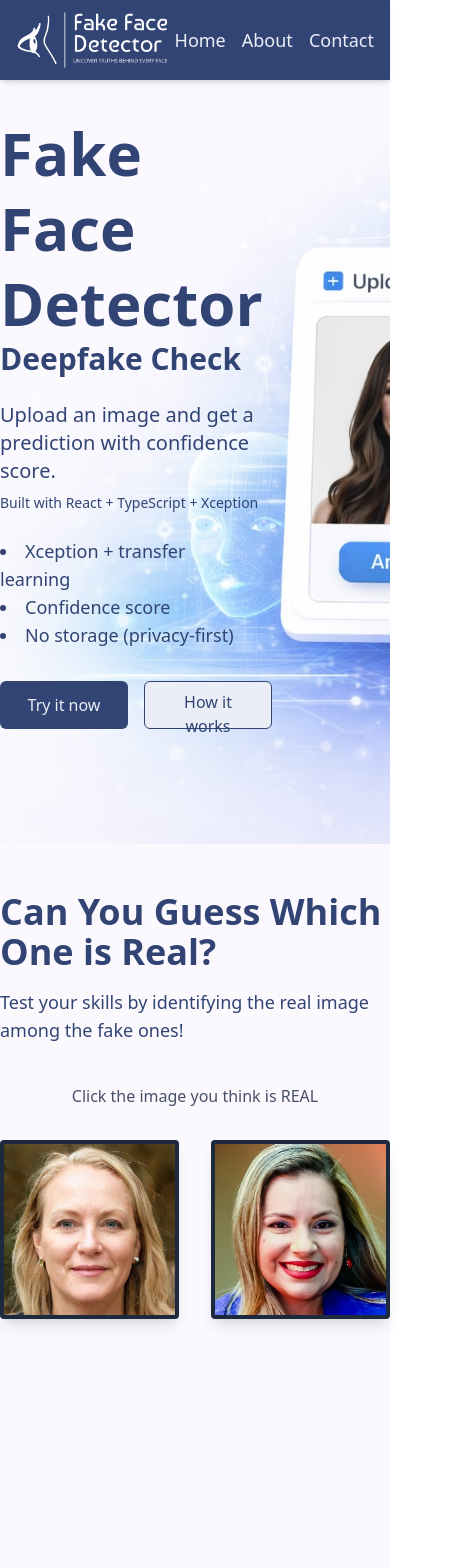
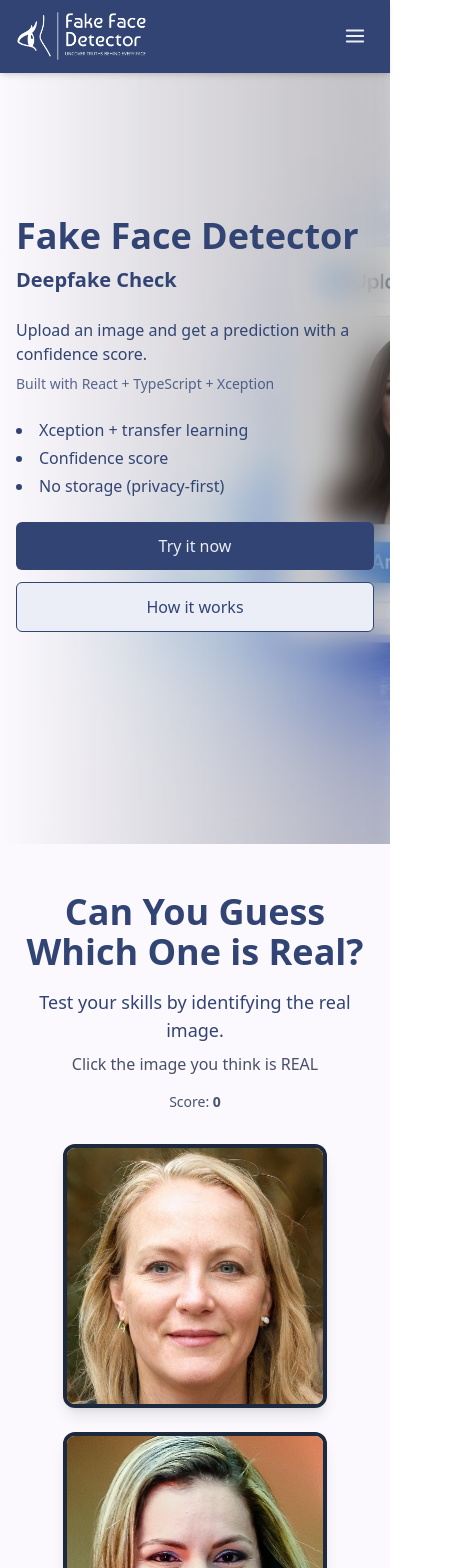
Before and after one commit to Eslam-Aly/fake-face-detector-client, a React (Vite) app: page / in a window 390 px wide. Shown: the top 1568 px of the page, 464 px wide, since content can reach past the window. Built offline with nearby package versions, Linux system fonts and the light colour scheme.

Commit message:
refactor: enhance layout and accessibility across components; improve responsiveness and user interaction elements

```diff
--- a/src/components/DeepFakeDetector.tsx
+++ b/src/components/DeepFakeDetector.tsx
@@ -57,25 +57,27 @@ function DeepFakeDetector() {
   };
 
   return (
-    <div className="p-8 min-h-screen bg-[#FBF9FE]">
+    <div className="min-h-screen bg-[#FBF9FE] px-4 py-10 sm:px-6 md:px-8">
       {/* Title */}
-      <div className="flex flex-col items-center mb-12 space-y-4">
-        <h2 className="text-4xl font-bold text-[#314473]">Deepfake Detector</h2>
-        <p className="text-lg text-[#314473]">
+      <div className="flex flex-col items-center mb-10 md:mb-12 space-y-3 md:space-y-4 text-center">
+        <h2 className="text-3xl sm:text-4xl font-bold text-[#314473]">
+          Deepfake Detector
+        </h2>
+        <p className="text-base sm:text-lg text-[#314473]">
           Upload a face image and get a REAL/FAKE prediction with confidence.
         </p>
       </div>
 
       {/* Cards */}
-      <div className="flex flex-row justify-center gap-8">
+      <div className="mx-auto flex flex-col lg:flex-row justify-center gap-6 sm:gap-8 max-w-6xl">
         {/* Upload Card */}
-        <div className="w-1/2 rounded-2xl border border-slate-200 shadow-lg p-6">
+        <div className="w-full lg:w-1/2 rounded-2xl border border-slate-200 shadow-lg p-5 sm:p-6">
           <h3 className="text-xl font-semibold text-[#314473] mb-4">
             Upload Image
           </h3>
 
           {!previewUrl ? (
-            <label className="border-2 border-dashed bg-slate-100 h-64 flex flex-col justify-center items-center cursor-pointer hover:bg-[#E6F2FF] transition rounded-xl">
+            <label className="border-2 border-dashed bg-slate-100 h-56 sm:h-64 flex flex-col justify-center items-center cursor-pointer hover:bg-[#E6F2FF] transition rounded-xl">
               <CgSoftwareUpload size={36} className="text-[#314473] mb-2" />
               <p className="text-[#314473] text-center">
                 Click to upload
@@ -90,7 +92,7 @@ function DeepFakeDetector() {
               />
             </label>
           ) : (
-            <div className="relative h-64 flex justify-center items-center bg-slate-100 rounded-xl">
+            <div className="relative h-56 sm:h-64 flex justify-center items-center bg-slate-100 rounded-xl">
               <img
                 src={previewUrl}
                 alt="preview"
@@ -106,7 +108,7 @@ function DeepFakeDetector() {
           )}
 
           {/* Actions */}
-          <div className="flex gap-4 mt-6">
+          <div className="flex flex-col sm:flex-row gap-3 sm:gap-4 mt-6">
             <button
               onClick={handleDetect}
               disabled={!file || result.status === "loading"}
@@ -129,7 +131,7 @@ function DeepFakeDetector() {
         </div>
 
         {/* Results Card */}
-        <div className="w-1/2 rounded-2xl border border-slate-200 shadow-lg p-6 flex flex-col justify-center items-center text-center">
+        <div className="w-full lg:w-1/2 rounded-2xl border border-slate-200 shadow-lg p-5 sm:p-6 flex flex-col justify-center items-center text-center">
           <h3 className="text-xl font-semibold text-[#314473] mb-6">Results</h3>
 
           {result.status === "idle" && (
@@ -160,7 +162,7 @@ function DeepFakeDetector() {
                 Confidence: <strong>{result.confidence}%</strong>
               </p>
 
-              <div className="w-full bg-slate-200 rounded-full h-3 mb-6">
+              <div className="w-full max-w-md bg-slate-200 rounded-full h-3 mb-6">
                 <div
                   className={`h-3 rounded-full ${
                     result.label === "REAL" ? "bg-green-600" : "bg-red-600"
--- a/src/components/Footer.tsx
+++ b/src/components/Footer.tsx
@@ -2,71 +2,94 @@ import fakeFaceImage from "../assets/fake-face-detector-high-resolution-logo-gra
 
 function Footer() {
   return (
-    <div className="h-72 bg-[#DBE0FD] text-[#1a2542] py-8">
-      <div className="flex flex-row justify-around items-start mb-12">
-        <div className="flex flex-col justify-center items-start gap-2">
+    <footer className="bg-[#DBE0FD] text-[#1a2542]">
+      <div className="max-w-7xl mx-auto px-4 sm:px-6 py-12">
+        {/* Top section */}
+        <div className="grid grid-cols-1 sm:grid-cols-2 lg:grid-cols-4 gap-10">
+          {/* Brand */}
+          <div className="flex flex-col items-start space-y-4">
             <img
               src={fakeFaceImage}
               alt="Fake Face Detector Logo"
-            className="h-20 ml-4 rounded-sm "
+              className="h-16 rounded-sm"
             />
-          <p className="mt-4 text-sm">
-            Xception-based deepfake detection system using transfer learning.{" "}
-            <br />
-            Images are processed temporarily and are not stored. <br />
-            Trained on publicly available deepfake datasets.
+            <p className="text-sm leading-relaxed">
+              Xception-based deepfake detection system using transfer learning.
+              Images are processed temporarily and are not stored. Trained on
+              publicly available deepfake datasets.
             </p>
           </div>
+
+          {/* Project */}
           <div className="flex flex-col space-y-2">
             <h4 className="font-semibold text-lg">Project</h4>
-          <a href="" className="hover:text-blue-600">
+            <a href="#home" className="hover:text-blue-600">
               Home
             </a>
-          <a href="" className="hover:text-blue-600">
+            <a href="#detector" className="hover:text-blue-600">
               Fake Face Detector
             </a>
-          <a href="" className="hover:text-blue-600">
+            <a href="#game" className="hover:text-blue-600">
               Guess Game (experimental)
             </a>
-          <a href="" className="hover:text-blue-600">
+            <a href="#about" className="hover:text-blue-600">
               About
             </a>
           </div>
+
+          {/* Resources */}
           <div className="flex flex-col space-y-2">
             <h4 className="font-semibold text-lg">Resources</h4>
-          <a href="" className="hover:text-blue-600">
+            <a href="#" className="hover:text-blue-600">
               Research Paper
             </a>
-          <a href="" className="hover:text-blue-600">
+            <a href="#" className="hover:text-blue-600">
               GitHub (Client)
             </a>
-          <a href="" className="hover:text-blue-600">
+            <a href="#" className="hover:text-blue-600">
               GitHub (API)
             </a>
           </div>
+
+          {/* Contact */}
           <div className="flex flex-col space-y-2">
             <h4 className="font-semibold text-lg">Contact</h4>
-          <a href="" className="hover:text-blue-600">
+            <a href="tel:+491623320059" className="hover:text-blue-600">
               Phone: +49 162 332 0059
             </a>
-          <a href="" className="hover:text-blue-600">
+            <a
+              href="mailto:eslam.aly@eslamaly.com"
+              className="hover:text-blue-600"
+            >
               Email: eslam.aly@eslamaly.com
             </a>
-          <a href="" className="hover:text-blue-600">
+            <a
+              href="https://eslamaly.com"
+              target="_blank"
+              rel="noopener noreferrer"
+              className="hover:text-blue-600"
+            >
               Portfolio: eslamaly.com
             </a>
-          <a href="" className="hover:text-blue-600">
+            <a href="#" className="hover:text-blue-600">
               LinkedIn
             </a>
           </div>
         </div>
-      <div className="flex flex-col justify-around items-center space-y-4">
-        <hr className="border-t border-[#1a2542] w-full max-w-7xl mx-12 " />
-        <p className="text-sm text-[#1a2542]">
-          © {new Date().getFullYear()} Fake Face Detector. All rights reserved.
+
+        {/* Divider */}
+        <div className="mt-10 border-t border-[#1a2542]/30" />
+
+        {/* Bottom */}
+        <div className="mt-6 flex flex-col sm:flex-row items-center justify-between text-sm space-y-4 sm:space-y-0">
+          <p>
+            © {new Date().getFullYear()} Fake Face Detector. All rights
+            reserved.
           </p>
+          <p className="text-[#1a2542]/70">Privacy-first · Academic project</p>
         </div>
       </div>
+    </footer>
   );
 }
 
--- a/src/components/Header.tsx
+++ b/src/components/Header.tsx
@@ -1,34 +1,99 @@
+import { useEffect, useState } from "react";
+import { FiMenu, FiX } from "react-icons/fi";
 import fakeFaceImage from "../assets/fake-face-detector-high-resolution-logo-transparent-2.png";
 
 function Header() {
+  const [isMenuOpen, setIsMenuOpen] = useState(false);
+
+  // Close menu on resize to desktop to avoid stuck-open state
+  useEffect(() => {
+    const onResize = () => {
+      if (window.innerWidth >= 768) setIsMenuOpen(false); // md breakpoint
+    };
+    window.addEventListener("resize", onResize);
+    return () => window.removeEventListener("resize", onResize);
+  }, []);
+
+  const closeMenu = () => setIsMenuOpen(false);
+
   return (
     <header className="fixed top-0 w-full z-50 bg-[#314473] shadow-md">
-      <div className="container mx-auto flex justify-between items-center py-3 px-4 text-[#EBEEF7]">
-        <div className="flex items-center">
-          <a href="#">
-            <img
-              className=" h-14 rounded-sm hover:scale-105 transition-all duration-200"
-              src={fakeFaceImage}
-              alt="Fake Face Detector Logo"
-            />
-          </a>
-        </div>
-        <nav className="flex items-center space-x-4 text-lg font-medium">
+      <div className="container mx-auto flex items-center justify-between py-3 px-4 sm:px-6 text-[#EBEEF7]">
+        {/* Logo */}
+        <a
+          href="#home"
+          className="flex items-center gap-2"
+          onClick={closeMenu}
+          aria-label="Go to Home"
+        >
+          <img
+            className="h-12 sm:h-14 rounded-sm hover:scale-105 transition-all duration-200"
+            src={fakeFaceImage}
+            alt="Fake Face Detector Logo"
+          />
+        </a>
+
+        {/* Desktop nav */}
+        <nav className="hidden md:flex items-center space-x-6 text-base lg:text-lg font-medium">
           <a
-            href="#"
+            href="#home"
             className="hover:text-blue-400 hover:scale-105 transition-all duration-200"
           >
             Home
           </a>
           <a
-            href="#"
+            href="#about"
             className="hover:text-blue-400 hover:scale-105 transition-all duration-200"
           >
             About
           </a>
           <a
-            href="#"
+            href="#contact"
             className="hover:text-blue-400 hover:scale-105 transition-all duration-200"
+          >
+            Contact
+          </a>
+        </nav>
+
+        {/* Mobile menu button */}
+        <button
+          type="button"
+          className="md:hidden inline-flex items-center justify-center rounded-md p-2 hover:bg-white/10 transition"
+          onClick={() => setIsMenuOpen((v) => !v)}
+          aria-label={isMenuOpen ? "Close menu" : "Open menu"}
+          aria-expanded={isMenuOpen}
+          aria-controls="mobile-menu"
+        >
+          {isMenuOpen ? <FiX size={22} /> : <FiMenu size={22} />}
+        </button>
+      </div>
+
+      {/* Mobile dropdown */}
+      <div
+        id="mobile-menu"
+        className={`md:hidden overflow-hidden border-t border-white/10 bg-[#314473] transition-[max-height,opacity] duration-200 ${
+          isMenuOpen ? "max-h-64 opacity-100" : "max-h-0 opacity-0"
+        }`}
+      >
+        <nav className="container mx-auto flex flex-col px-4 sm:px-6 py-3 text-base font-medium justify-center items-center space-y-2 text-[#EBEEF7]">
+          <a
+            href="#home"
+            onClick={closeMenu}
+            className="py-2 hover:text-blue-400 transition"
+          >
+            Home
+          </a>
+          <a
+            href="#about"
+            onClick={closeMenu}
+            className="py-2 hover:text-blue-400 transition"
+          >
+            About
+          </a>
+          <a
+            href="#contact"
+            onClick={closeMenu}
+            className="py-2 hover:text-blue-400 transition"
           >
             Contact
           </a>
--- a/src/components/Main.tsx
+++ b/src/components/Main.tsx
@@ -2,41 +2,49 @@ import heroImg from "../assets/backgroundHero.jpg";
 
 function Main() {
   return (
-    <section className=" bg-slate-50">
+    <section className="bg-slate-50">
       <div
-        className="min-h-screen bg-cover bg-center bg-no-repeat w-full"
+        className="relative min-h-screen w-full bg-cover bg-center bg-no-repeat"
         style={{ backgroundImage: `url(${heroImg})` }}
       >
-        <div className="container mx-auto h-screen flex flex-row justify-between items-center relative z-10">
-          <div className="w-2/3 flex flex-col space-y-6 justify-center items-start ">
-            <div>
-              <h1 className="text-6xl font-bold text-[#314473] leading-tight">
-                Fake Face Detector <br />
+        {/* Readability overlay */}
+        <div className="absolute inset-0 bg-linear-to-l from-black/20 to-[#FBF9FE] backdrop-blur-lg" />
+
+        <div className="relative z-10 container mx-auto min-h-screen px-4 sm:px-6 md:px-8 flex items-center">
+          <div className="w-full max-w-2xl flex flex-col space-y-6 sm:space-y-7">
+            {/* Title */}
+            <div className="space-y-2">
+              <h1 className="text-4xl sm:text-5xl lg:text-6xl font-bold text-[#314473] leading-tight">
+                Fake Face Detector
               </h1>
-              <p className="text-3xl font-semibold text-[#314473]">
+              <p className="text-xl sm:text-2xl lg:text-3xl font-semibold text-[#314473]">
                 Deepfake Check
               </p>
             </div>
+
+            {/* Subtitle */}
             <div className="flex flex-col space-y-2">
-              <p className="text-xl text-[#314473]">
-                Upload an image and get a prediction with confidence score.
+              <p className="text-base sm:text-lg text-[#314473]">
+                Upload an image and get a prediction with a confidence score.
               </p>
-              <p className="text-sm text-[#314473]">
+              <p className="text-sm text-[#314473]/80">
                 Built with React + TypeScript + Xception
               </p>
             </div>
 
-            <ul className="text-[#314473] list-disc list-inside text-lg">
+            {/* Bullets */}
+            <ul className="text-[#314473] list-disc list-inside text-base sm:text-lg space-y-1">
               <li>Xception + transfer learning</li>
               <li>Confidence score</li>
               <li>No storage (privacy-first)</li>
             </ul>
 
-            <div className="flex flex-row space-x-4">
-              <button className="mt-2 px-4 py-2 bg-[#314473] text-[#EBEEF7] rounded-md w-32 h-12 hover:bg-[#768DD2] cursor-pointer  hover:scale-105 transition-all ">
+            {/* CTAs */}
+            <div className="flex flex-col sm:flex-row gap-3 sm:gap-4">
+              <button className="w-full sm:w-auto px-5 py-3 bg-[#314473] text-[#EBEEF7] rounded-md hover:bg-[#25365E] hover:scale-[1.02] transition-all">
                 Try it now
               </button>
-              <button className="mt-2 px-4 py-2 bg-[#EBEEF7] text-[#314473] rounded-md w-32 h-12 hover:bg-slate-100 cursor-pointer  hover:scale-105 transition-all border border-[#314473]">
+              <button className="w-full sm:w-auto px-5 py-3 bg-[#EBEEF7] text-[#314473] rounded-md hover:bg-slate-100 hover:scale-[1.02] transition-all border border-[#314473]">
                 How it works
               </button>
             </div>
--- a/src/components/RealFakeGame.tsx
+++ b/src/components/RealFakeGame.tsx
@@ -1,39 +1,107 @@
+import { useState, useMemo } from "react";
 import fakeImg from "../assets/fake.jpg";
 import realImg from "../assets/real.jpg";
 
+type Choice = "real" | "fake" | null;
+
 function RealFakeGame() {
+  const [selected, setSelected] = useState<Choice>(null);
+  const [feedback, setFeedback] = useState<string | null>(null);
+  const [score, setScore] = useState(0);
+  const [round, setRound] = useState(0);
+
+  // Randomize positions each round
+  const images = useMemo(() => {
+    const order = Math.random() > 0.5;
+    return order
+      ? [
+          { type: "real", src: realImg },
+          { type: "fake", src: fakeImg },
+        ]
+      : [
+          { type: "fake", src: fakeImg },
+          { type: "real", src: realImg },
+        ];
+  }, [round]);
+
+  const handleSelect = (choice: Choice) => {
+    if (selected) return;
+
+    setSelected(choice);
+
+    if (choice === "real") {
+      setFeedback("Correct ✅ This image is REAL");
+      setScore((s) => s + 1);
+    } else {
+      setFeedback("Wrong ❌ This image is FAKE");
+    }
+  };
+
+  const nextRound = () => {
+    setSelected(null);
+    setFeedback(null);
+    setRound((r) => r + 1);
+  };
+
   return (
-    <section className=" bg-[#FBF9FE]">
-      <div className=" h-screen container mx-auto space-y-8">
-        <div className="flex flex-col justify-center items-center pt-12">
+    <section className="bg-[#FBF9FE]">
+      <div className="min-h-screen container mx-auto space-y-8 md:space-y-10 px-4 sm:px-6">
+        {/* Header */}
+        <div className="flex flex-col justify-center items-center pt-12 sm:pt-14 md:pt-16 text-center">
           <h2 className="text-4xl font-bold mb-4 text-[#314473]">
             Can You Guess Which One is Real?
           </h2>
-          <p className="text-lg mb-8 text-[#314473]">
-            Test your skills by identifying the real image among the fake ones!
+          <p className="text-lg mb-2 text-[#314473]">
+            Test your skills by identifying the real image.
           </p>
-          <p className="mt-2 font-medium text-[#1a2542]/80">
+          <p className="font-medium text-[#1a2542]/80">
             Click the image you think is REAL
           </p>
-        </div>
-        <div className="flex flex-row justify-center items-center space-x-8">
-          <div
-            className="border-4 border-slate-800 w-140 rounded shadow-lg  h-full flex flex-col justify-center items-center cursor-pointer
-              transition-all duration-200
-              hover:shadow-xl hover:-translate-y-1
-              hover:ring-2 hover:ring-blue-400"
-          >
-            <img src={fakeImg} alt="Fake" className="w-full" />
-          </div>
-          <div
-            className="border-4 border-slate-800 w-140  rounded shadow-lg  h-full flex flex-col justify-center items-center cursor-pointer
-              transition-all duration-200
-              hover:shadow-xl hover:-translate-y-1
-              hover:ring-2 hover:ring-blue-400"
-          >
-            <img src={realImg} alt="Real" className="w-full" />
+
+          <div className="mt-4 text-sm text-slate-600">
+            Score: <strong>{score}</strong>
           </div>
         </div>
+
+        {/* Images */}
+        <div className="flex flex-col md:flex-row justify-center items-center gap-6 sm:gap-8">
+          {images.map((img, idx) => {
+            const isWrong = selected && img.type === "fake";
+            const isCorrect = selected && img.type === "real";
+
+            return (
+              <div
+                key={idx}
+                onClick={() => handleSelect(img.type as Choice)}
+                className={`
+                  border-4 rounded-xl shadow-lg cursor-pointer transition-all duration-200 sm:w-1/2 max-w-sm sm:max-w-md md:max-w-lg
+                  hover:shadow-xl hover:-translate-y-1
+                  ${isCorrect ? "border-green-500 ring-4 ring-green-300" : ""}
+                  ${isWrong ? "border-red-500 ring-4 ring-red-300" : "border-slate-800"}
+                `}
+              >
+                <img
+                  src={img.src}
+                  alt={img.type}
+                  className="w-full h-auto rounded-lg object-cover"
+                />
+              </div>
+            );
+          })}
+        </div>
+
+        {/* Feedback */}
+        {feedback && (
+          <div className="flex flex-col items-center space-y-4 w-full max-w-md mx-auto">
+            <p className="text-xl font-semibold text-[#314473]">{feedback}</p>
+            <button
+              onClick={nextRound}
+              className="w-full sm:w-auto px-6 py-2 bg-[#314473] text-white rounded-lg hover:bg-[#25365E]"
+            >
+              Next Round
+            </button>
+          </div>
+        )}
       </div>
     </section>
   );
```
Lines whose indentation alone changed are shown as unchanged.
